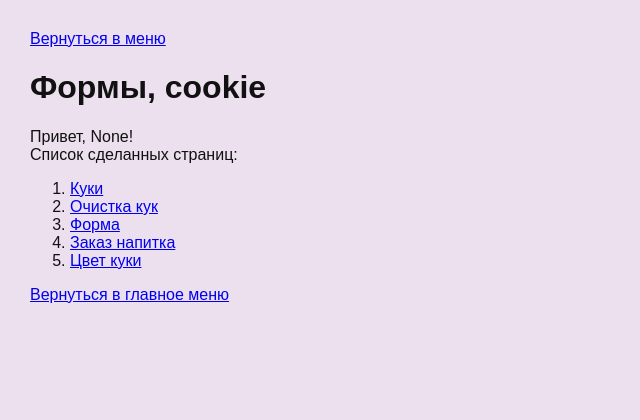
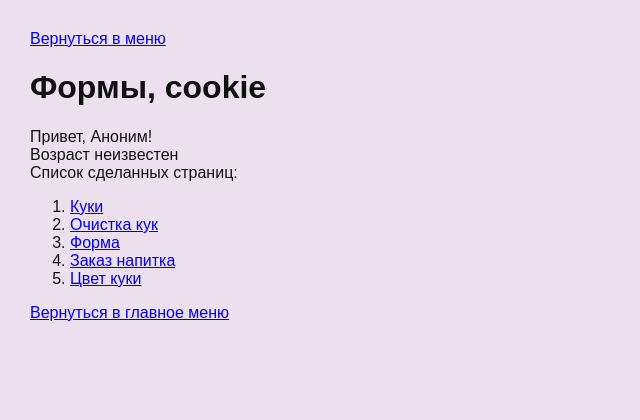
Before and after one commit to AlbinaKobzeva/web-programming-labs-2, a Flask app: page /lab3/ in a window 1280 px wide. Shown: the part 68-488 px from the top of the page, without its empty margins (0-640 px from the left). Run offline with Flask 3, Linux system fonts and the light colour scheme.

Commit message:
Неизвестный

```diff
--- a/lab3.py
+++ b/lab3.py
@@ -5,8 +5,9 @@ lab3 = Blueprint('lab3', __name__)
 @lab3.route('/lab3/')
 def lab():
     name = request.cookies.get('name')
+    age = request.cookies.get('age')
     name_color = request.cookies.get('name_color')
-    return render_template('lab3/lab3.html', name=name, name_color=name_color)
+    return render_template('lab3/lab3.html', name=name, name_color=name_color, age=age)
 
 
 @lab3.route('/lab3/cookie')
--- a/templates/lab3/lab3.html
+++ b/templates/lab3/lab3.html
@@ -4,9 +4,27 @@
 {#основной контент: #}
 {% block main %}
     <h1>Формы, cookie</h1>
+
+    {% if name %}
     <div>
         Привет, <span style='color: {{name_color}}'>{{name}}</span>!
     </div>
+
+    {% else: %}
+    <div>
+        Привет, <span style="color: {{name_color}}">Аноним</span>!
+    </div>
+    {% endif %}
+    {% if age %}
+    <div>
+        Твой возраст: <span>{{age}}</span>!
+    </div>
+    {% else: %}
+    <div>
+        Возраст неизвестен
+    </div>
+    {% endif %}
+
     <div>Список сделанных страниц:</div>
     <ol>
         <li>
```
